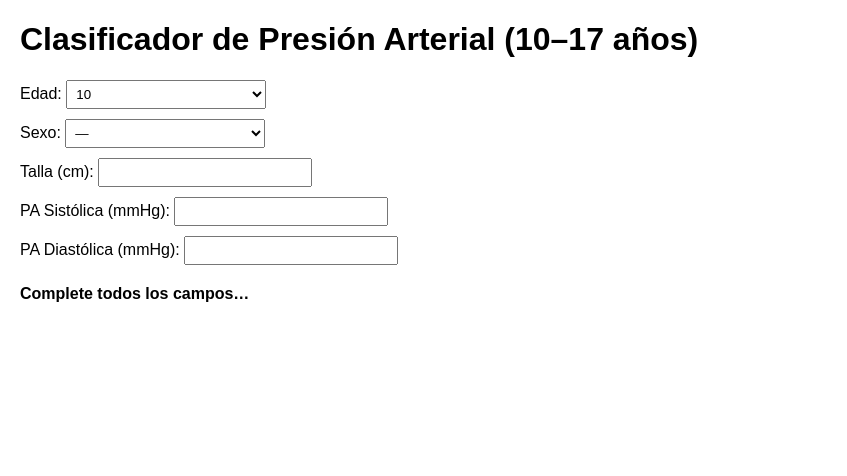
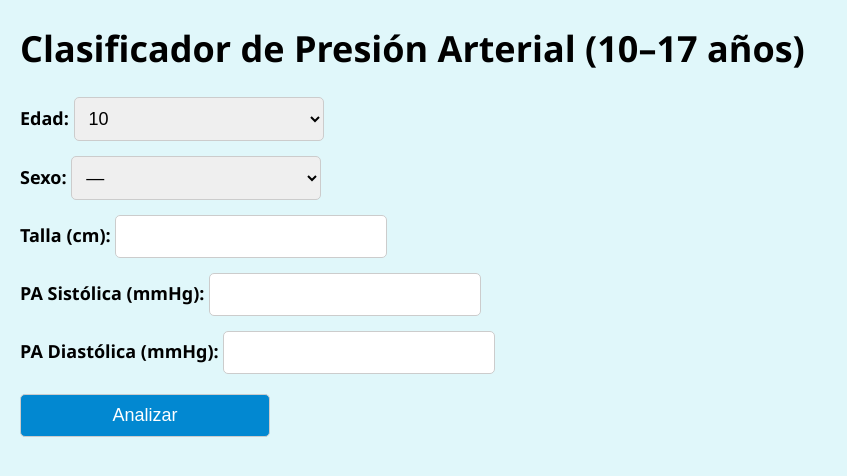
Before and after one commit to RoMelianS/Presion-Arterial-Adolscentes, a plain HTML site: page index.html in a window 1280 px wide. Shown: the whole page, without its empty margins (0-847 px from the left). Drawn offline with Linux system fonts and the light colour scheme.

Commit message:
Update index.html

```diff
--- a/index.html
+++ b/index.html
@@ -5,10 +5,12 @@
   <meta name="viewport" content="width=device-width, initial-scale=1" />
   <title>Presión arterial — Adolescentes 10–17</title>
   <style>
-    body { font-family: sans-serif; margin: 20px; }
-    label { display: block; margin-top: 10px; }
-    input, select { padding: 5px; width: 200px; }
-    .result { margin-top: 20px; font-weight: bold; }
+    body { font-family: 'Segoe UI', Tahoma, Geneva, Verdana, sans-serif; margin: 20px; background-color: #e0f7fa; font-size: 18px; }
+    label { display: block; margin-top: 15px; font-weight: bold; }
+    input, select, button { padding: 10px; width: 250px; font-size: 18px; border-radius: 5px; border: 1px solid #ccc; }
+    button { background-color: #0288d1; color: white; cursor: pointer; margin-top: 20px; }
+    button:hover { background-color: #0277bd; }
+    .result { margin-top: 30px; font-weight: bold; font-size: 22px; }
     .ok { color: green; }
     .bad { color: red; }
   </style>
@@ -35,8 +37,9 @@
     <label>PA Diastólica (mmHg):
       <input type="number" id="dia" />
     </label>
+    <button type="button" id="analizar">Analizar</button>
   </form>
-  <div class="result" id="resultado">Complete todos los campos…</div>
+  <div class="result" id="resultado"></div>
   <div id="umbral"></div>
   <div id="tallaUsada"></div>
 
@@ -72,7 +75,7 @@ for (let i = 10; i <= 17; i++) {
   edadSel.appendChild(opt);
 }
 
-[edadSel, sexoSel, talla, sis, dia].forEach(el => el.addEventListener('input', evaluar));
+document.getElementById('analizar').addEventListener('click', evaluar);
 
 function evaluar() {
   const edad = parseInt(edadSel.value);
@@ -83,6 +86,9 @@ function evaluar() {
 
   if (!edad || !sexo || isNaN(tallaVal) || isNaN(sisVal) || isNaN(diaVal)) {
     document.getElementById('resultado').textContent = 'Complete todos los campos…';
+    document.getElementById('resultado').className = 'result';
+    document.getElementById('umbral').textContent = '';
+    document.getElementById('tallaUsada').textContent = '';
     return;
   }
 
@@ -100,8 +106,10 @@ function evaluar() {
 
   if (sisVal >= sys90 || diaVal >= dia90) {
     document.getElementById('resultado').innerHTML = `<span class='bad'>ANORMAL</span>`;
+    document.getElementById('resultado').className = 'result bad';
   } else {
     document.getElementById('resultado').innerHTML = `<span class='ok'>NORMAL</span>`;
+    document.getElementById('resultado').className = 'result ok';
   }
 }
 </script>
```
